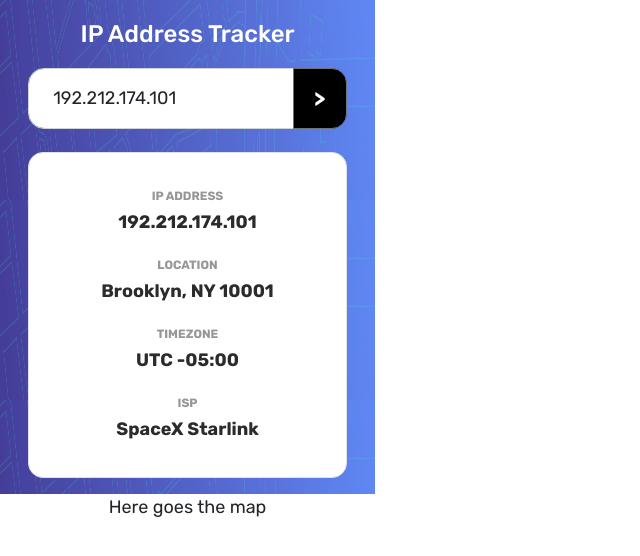
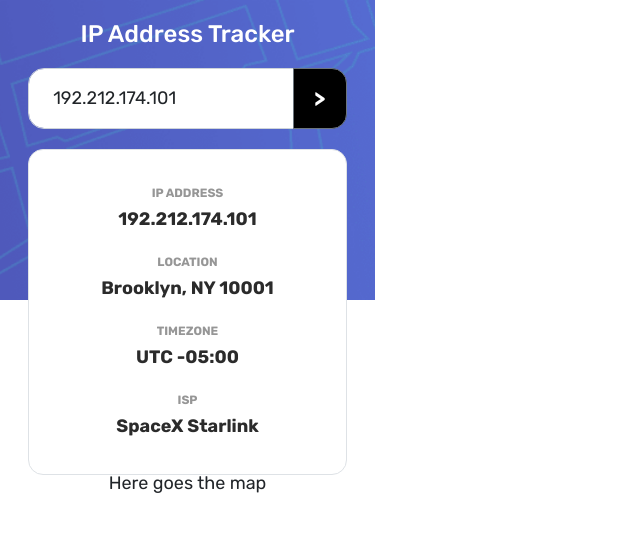
Before and after one commit to jiramos87/ip-address-tracker-master, a React (Create React App) app: page / in a window 1280 px wide. Shown: the top 556 px of the page, without its empty margins (0-640 px from the left). Built offline with nearby package versions, Linux system fonts and the light colour scheme.

Commit message:
graphical progress 2

```diff
--- a/src/views/Home.css
+++ b/src/views/Home.css
@@ -1,18 +1,20 @@
 .home-div {
     overflow-y: visible !important;
+    position: relative !important;
 }
 
 .blue-background {
+    position: relative;
     width: 100%;
-    height: 45%;
+    height: 300px;
     background-image: url(../../images/pattern-bg.png);
-    background-size: 100% 200px;
+    background-size: cover;
     background-position-x: center;
 }
 
 .map-div {
     width: 100%;
-    height: 100%;
+    height: 367px;
 }
 
 .page-title {
```
